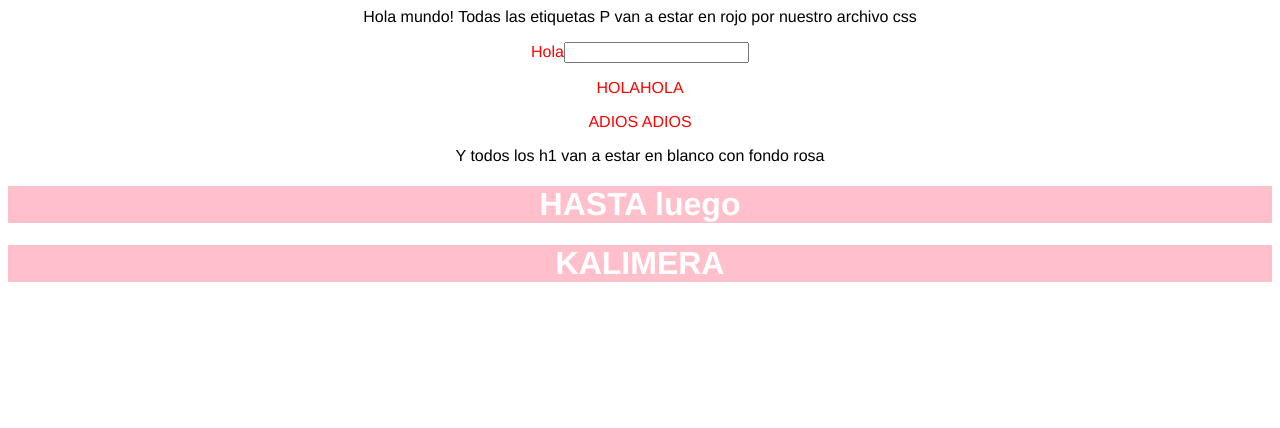
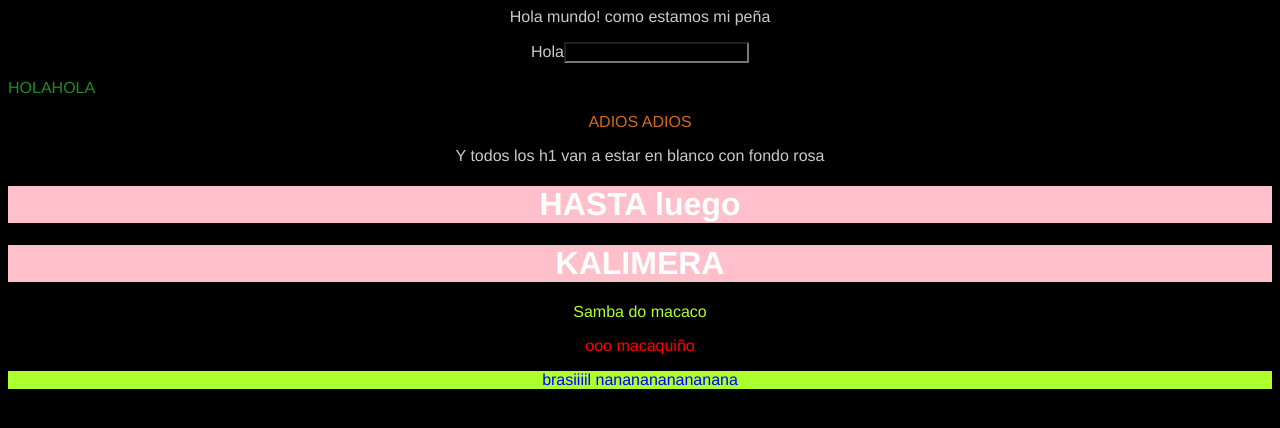
Before and after one commit to jcaceresforteza/1EVAL_HTMLyCSS_AplicacionesWeb_SMR2C_JoseCaceresForteza, a plain HTML site: page CSS/css.html in a window 1280 px wide. Drawn offline with Linux system fonts and the light colour scheme.

Commit message:
bordes,diferentes tipos maneras de poner estilos32

```diff
--- a/CSS/css.html
+++ b/CSS/css.html
@@ -8,12 +8,15 @@
 </head>
 <!--esto es un comentario-->
 <body>
-    Hola mundo! Todas las etiquetas P van a estar en rojo por nuestro archivo css
+    Hola mundo! como estamos mi peña
     <p><label>Hola<input type="text" name="hola" id="hola"></label></p>
-    <p>HOLAHOLA</p>
-    <p>ADIOS ADIOS</p>
+    <p class="lol">HOLAHOLA</p>
+    <p id="adios">ADIOS ADIOS</p>
     Y todos los h1 van a estar en blanco con fondo rosa
     <h1>HASTA luego</h1>
     <h1>KALIMERA</h1>
+    <p id="samba">Samba do macaco</p>
+    <p>ooo macaquiño</p>
+    <p class="brasil">brasiiiil nananananananana</p>
 </body>
 </html>
--- a/CSS/estilo/estilo.css
+++ b/CSS/estilo/estilo.css
@@ -9,4 +9,22 @@ body {
     text-align: center;
     font-family: 'Franklin Gothic Medium', 'Arial Narrow', Arial, sans-serif;
 }
+*{
+    background-color: black;
+    color:#cacaca;
+}
+#adios{
+    color: chocolate;
+}
+.lol{
+    color: forestgreen;
+    text-align: left;
+}
+#samba{
+    color: greenyellow;
+}
+.brasil{
+    color: blue;
+    background-color:greenyellow ;
+}
 /* esto es un comentario */
```
Also changed, not shown: ejercicios css/ejercicio32/ejercicio32.html (added, +34 -0 lines).
